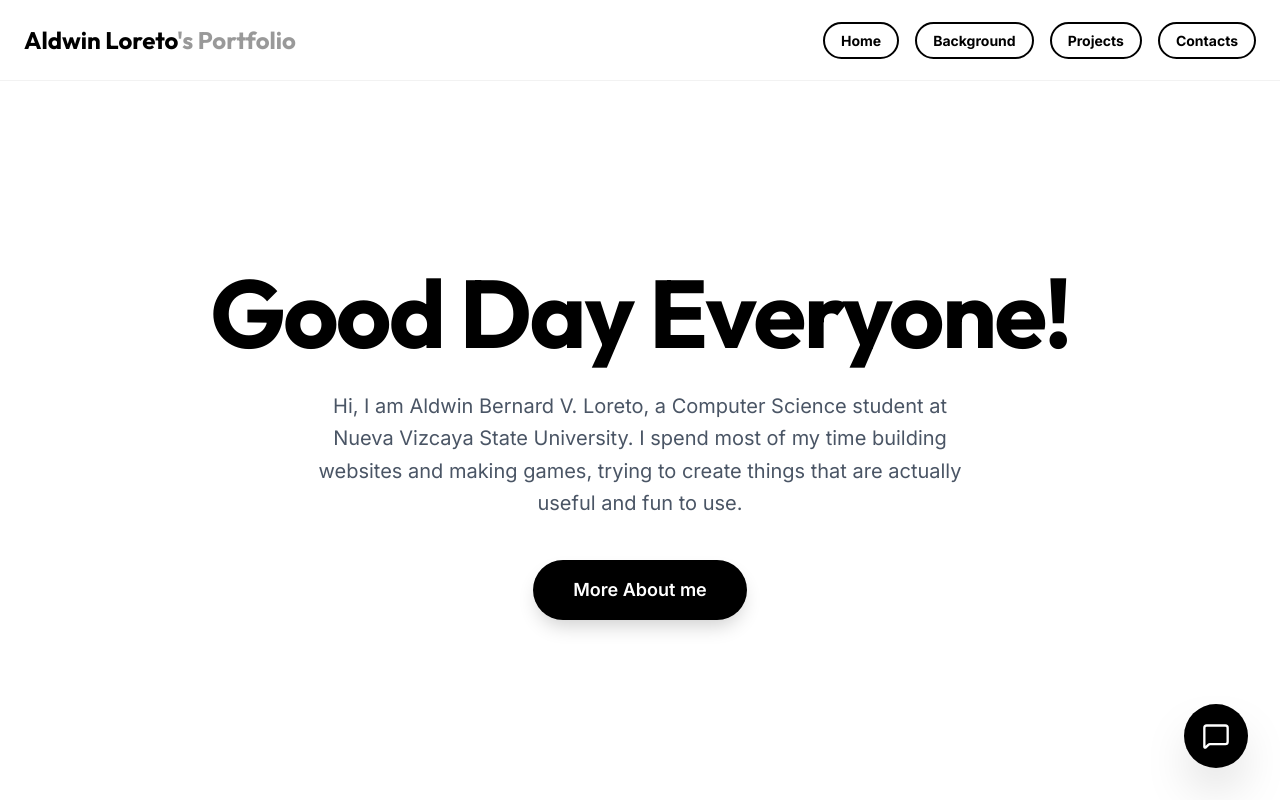
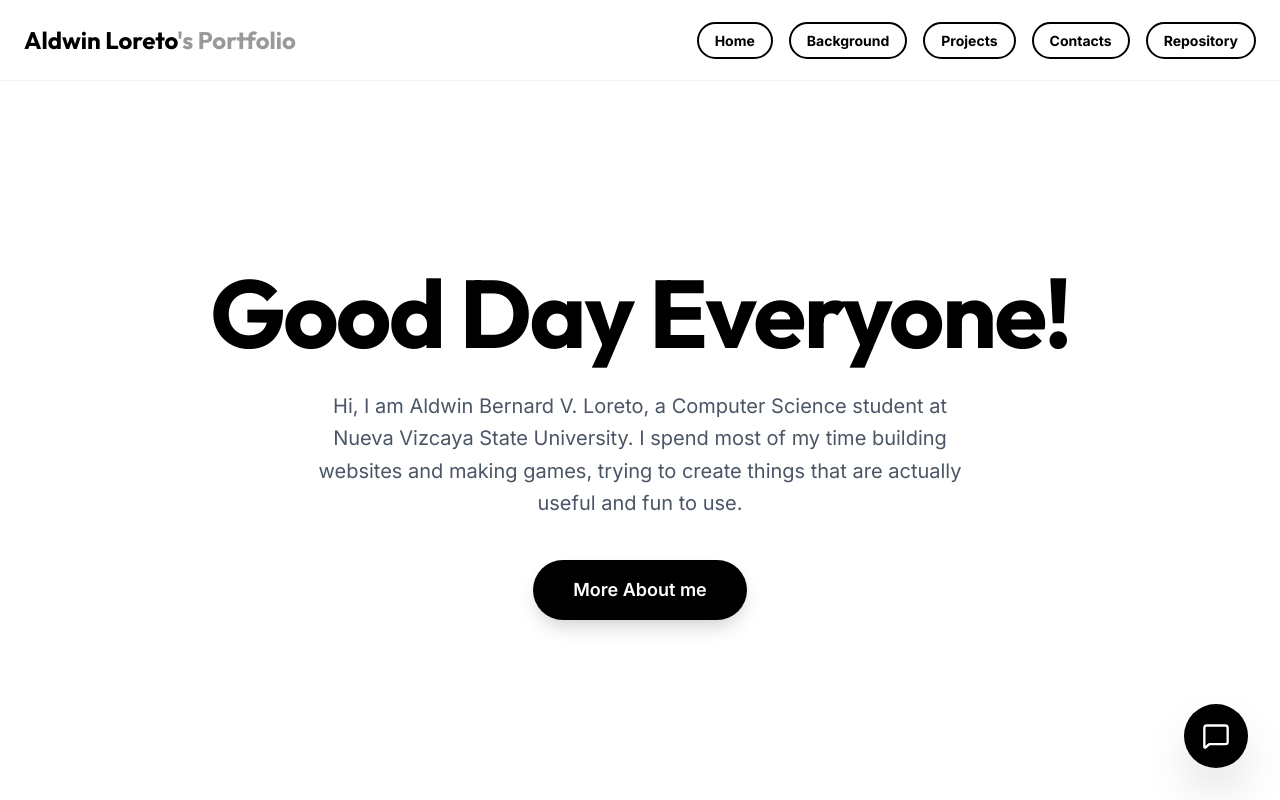
Before and after one commit to iHoshiii/Aldwin-Portfolio, a React app: page / in a window 1280 px wide. Shown: the top 800 px of the page. Built offline with nearby package versions, Linux system fonts and the light colour scheme; the HTML template or start-up script is replaced by a standard one.

Commit message:
repository link

```diff
--- a/src/components/Navbar.tsx
+++ b/src/components/Navbar.tsx
@@ -8,13 +8,21 @@ const Navbar: React.FC = () => {
                     Aldwin Loreto<span className="text-black/40">'s Portfolio</span>
                 </div>
                 <ul className="hidden md:flex gap-4">
-                    {['Home', 'Background', 'Projects', 'Contacts'].map((item) => (
-                        <li key={item}>
+                    {[
+                        { name: 'Home', href: '#home' },
+                        { name: 'Background', href: '#background' },
+                        { name: 'Projects', href: '#projects' },
+                        { name: 'Contacts', href: '#contacts' },
+                        { name: 'Repository', href: 'https://github.com/iHoshiii?tab=repositories', external: true }
+                    ].map((item) => (
+                        <li key={item.name}>
                             <a
-                                href={`#${item.toLowerCase()}`}
+                                href={item.href}
+                                target={item.external ? "_blank" : undefined}
+                                rel={item.external ? "noopener noreferrer" : undefined}
                                 className="text-sm font-bold text-black border-2 border-black px-4 py-2 rounded-full hover:bg-black hover:text-white transition-all duration-300"
                             >
-                                {item}
+                                {item.name}
                             </a>
                         </li>
                     ))}
```
